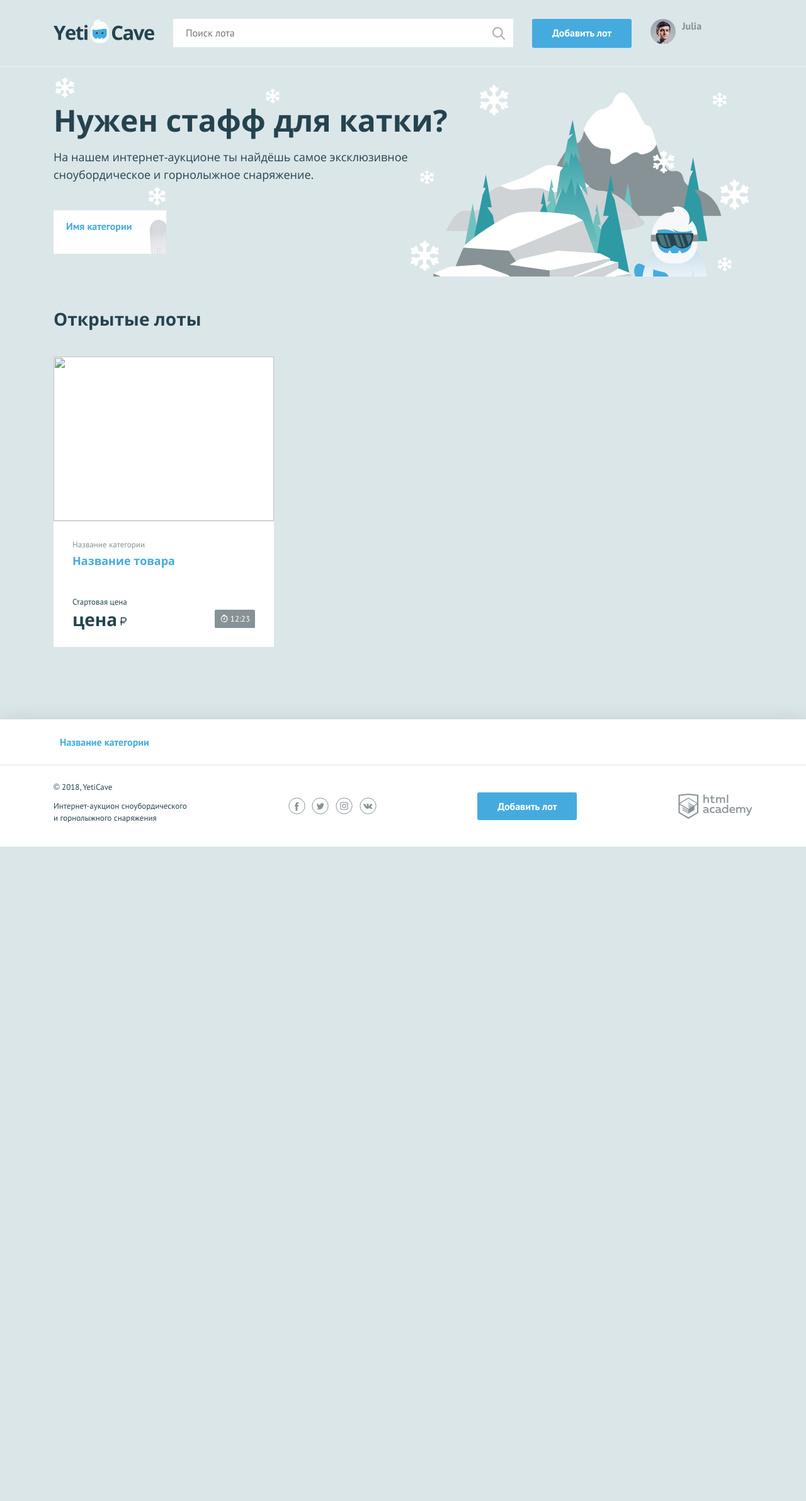
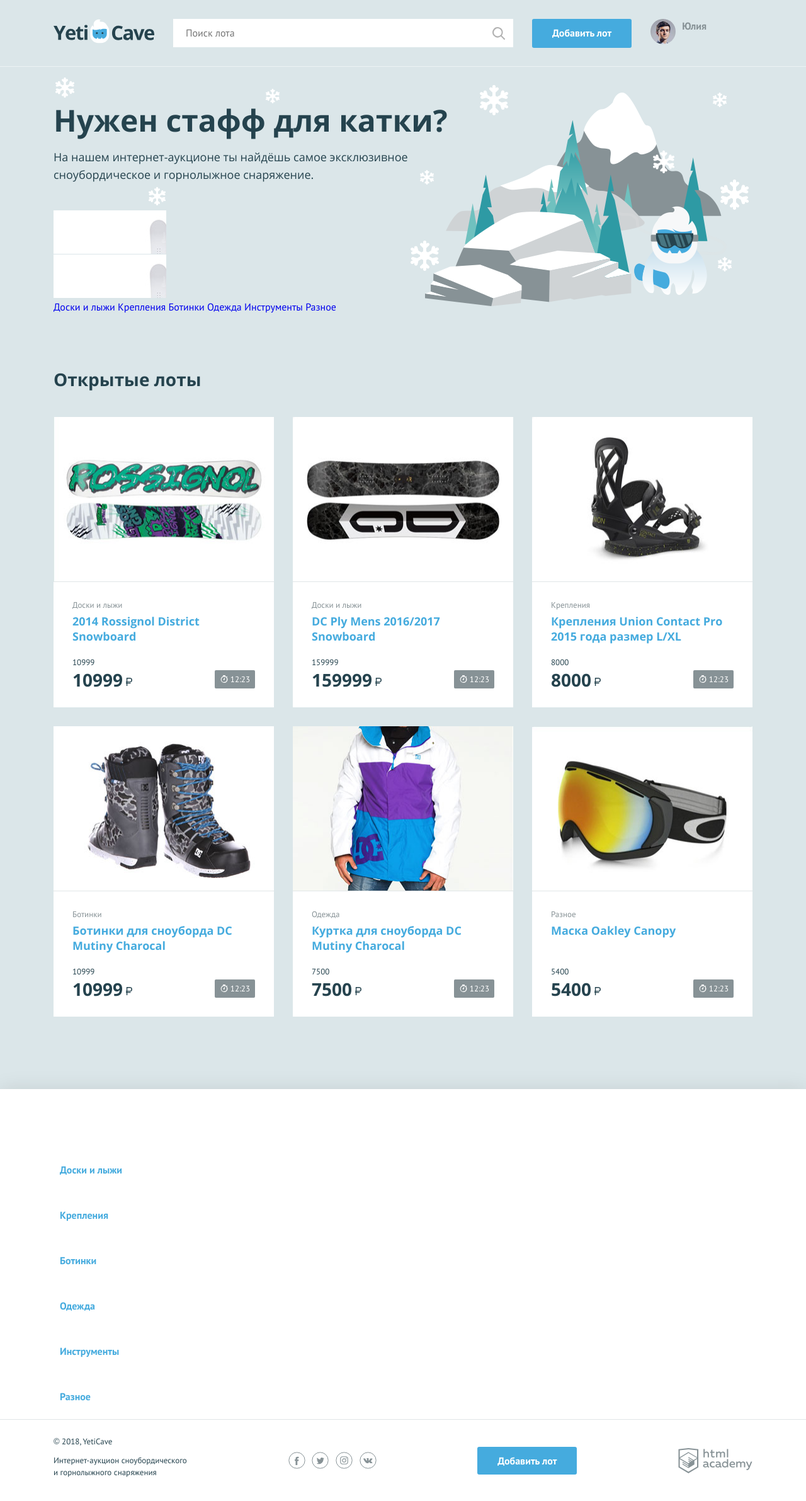
Before and after one commit to juliaJS/869551-yeticave, a PHP site: page / in a window 1280 px wide. Shown: the whole page at 63% size. Before the commit the page ends 1344 px from the top, so only its background shows below. Run offline with PHP 8.4, Linux system fonts and the light colour scheme.

Commit message:
Update index.php

```diff
--- a/index.php
+++ b/index.php
@@ -1,7 +1,7 @@
 <?php
 $is_auth = rand(0, 1);
 
-$user_name = 'Julia'; // укажите здесь ваше имя
+$user_name = 'Юлия'; // укажите здесь ваше имя
 $user_avatar = 'img/user.jpg';
 ?>
 <!DOCTYPE html>
@@ -28,8 +28,8 @@
         <a class="main-header__add-lot button" href="pages/add-lot.html">Добавить лот</a>
 
         <nav class="user-menu">
-<?php $is_auth === 1; ?>
-<?php if ($is_auth === 1): ?>
+
+<?php if ($is_auth === 1) : ?>
  <div class="user-menu__image">
     <img src="img/user.jpg" width="40" height="40" alt="Пользователь">
   </div>
@@ -37,7 +37,7 @@
     <p><?php print($user_name); ?></p>
   </div>
 
-<?php elseif ($is_auth === 0): ?>
+<?php elseif ($is_auth === 0) : ?>
  <ul class="user-menu__list">
     <li class="user-menu__item">
       <a href="#">Регистрация</a>
@@ -47,6 +47,7 @@
     </li>
   </ul>
 <?php endif; ?>
+
         <!-- здесь должен быть PHP код для показа аватара пользователя -->
 
         </nav>
@@ -60,7 +61,19 @@
         <ul class="promo__list">
             <!--заполните этот список из массива категорий-->
             <li class="promo__item promo__item--boards">
-                <a class="promo__link" href="pages/all-lots.html">Имя категории</a>
+                <a class="promo__link" href="pages/all-lots.html">
+				<?php
+$categories = [ "Доски и лыжи" , "Крепления" , "Ботинки" , "Одежда" , "Инструменты" , "Разное" ];
+$index = 0;
+$num_count = count($categories);
+?>
+<nav>
+ <?php while($index < $num_count) : ?>
+ <a href="/?cat=<?=$index;?>"><?=$categories[$index];?></a>
+ <?php $index = $index + 1; ?>
+ <?php endwhile; ?>
+</nav>
+</a>
             </li>
         </ul>
     </section>
@@ -68,19 +81,65 @@
         <div class="lots__header">
             <h2>Открытые лоты</h2>
         </div>
+		<?php
+$option_list = [
+    [
+       'name' => '2014 Rossignol District Snowboard',
+	   'category' => 'Доски и лыжи',
+	   'price' => 10999,
+	   'picture' => 'img/lot-1.jpg'
+    ],
+
+    [
+       'name' => 'DC Ply Mens 2016/2017 Snowboard',
+	   'category' => 'Доски и лыжи',
+	   'price' => 159999,
+	   'picture' => 'img/lot-2.jpg'
+    ],
+
+    [
+       'name' => 'Крепления Union Contact Pro 2015 года размер L/XL',
+	   'category' => 'Крепления',
+	   'price' => 8000,
+	   'picture' => 'img/lot-3.jpg'
+    ],
+
+    [
+       'name' => 'Ботинки для сноуборда DC Mutiny Charocal',
+	   'category' => 'Ботинки',
+	   'price' => 10999,
+	   'picture' => 'img/lot-4.jpg'
+    ],
+
+    [
+       'name' => 'Куртка для сноуборда DC Mutiny Charocal',
+	   'category' => 'Одежда',
+	   'price' => 7500,
+	   'picture' => 'img/lot-5.jpg'
+    ],
+
+    [
+       'name' => 'Маска Oakley Canopy',
+	   'category' => 'Разное',
+	   'price' => 5400,
+	   'picture' => 'img/lot-6.jpg'
+	]
+];
+?>
         <ul class="lots__list">
             <!--заполните этот список из массива с товарами-->
+			<?php foreach ($option_list as $key => $item) : ?>
             <li class="lots__item lot">
                 <div class="lot__image">
-                    <img src="" width="350" height="260" alt="">
+                    <img src="<?=$item['picture']; ?>" width="350" height="260" alt="">
                 </div>
                 <div class="lot__info">
-                    <span class="lot__category">Название категории</span>
-                    <h3 class="lot__title"><a class="text-link" href="pages/lot.html">Название товара</a></h3>
+                    <span class="lot__category"><?=$item['category']; ?></span>
+                    <h3 class="lot__title"><a class="text-link" href="pages/lot.html"><?=$item['name']; ?></a></h3>
                     <div class="lot__state">
                         <div class="lot__rate">
-                            <span class="lot__amount">Стартовая цена</span>
-                            <span class="lot__cost">цена<b class="rub">р</b></span>
+                            <span class="lot__amount"><?=$item['price']; ?></span>
+                            <span class="lot__cost"><?=$item['price']; ?><b class="rub">р</b></span>
                         </div>
                         <div class="lot__timer timer">
                             12:23
@@ -88,6 +147,7 @@
                     </div>
                 </div>
             </li>
+		<?php endforeach; ?>
         </ul>
     </section>
 </main>
@@ -98,7 +158,19 @@
         <ul class="nav__list container">
             <!--заполните этот список из массива категорий-->
             <li class="nav__item">
-                <a href="pages/all-lots.html">Название категории</a>
+                <a href="pages/all-lots.html">
+				<?php
+$categories = [ "Доски и лыжи" , "Крепления" , "Ботинки" , "Одежда" , "Инструменты" , "Разное" ];
+$index = 0;
+$num_count = count($categories);
+?>
+<nav>
+ <?php while($index < $num_count) : ?>
+ <a href="/?cat=<?=$index;?>"><?=$categories[$index];?></a>
+ <?php $index = $index + 1; ?>
+ <?php endwhile; ?>
+</nav>
+				</a>
             </li>
         </ul>
     </nav>
```
